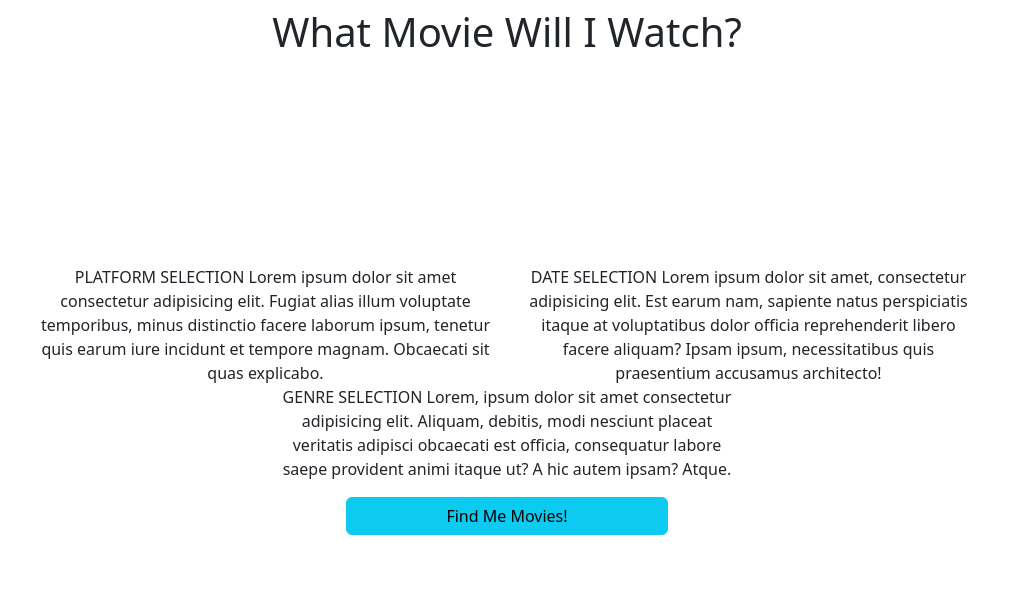
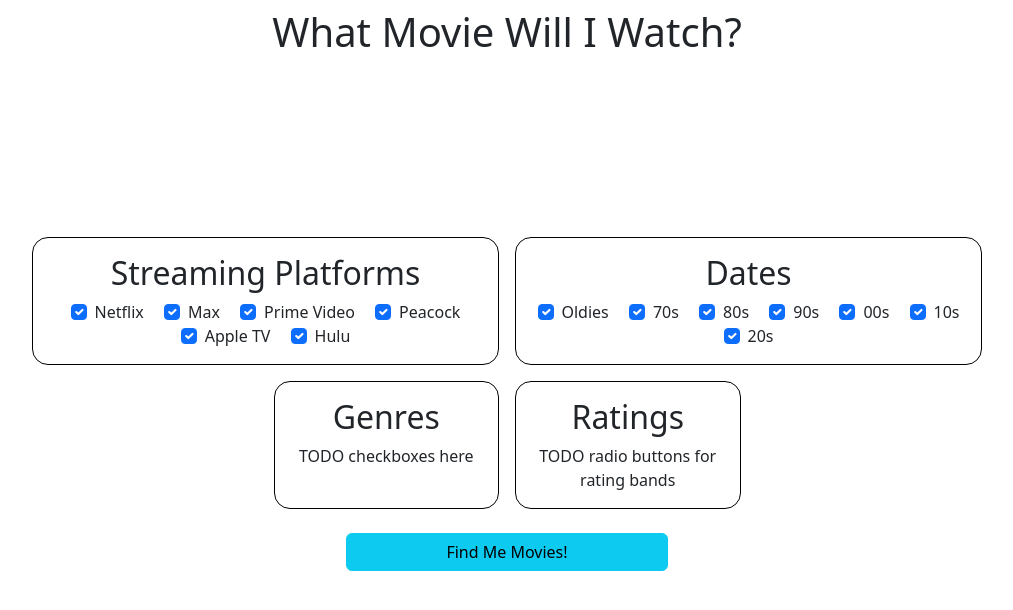
Before and after one commit to abelinsenmayer/movie-chooser, a plain HTML site: page index.html in a window 1280 px wide. Shown: the whole page, without its empty margins (133-1146 px from the left). Drawn offline with nearby package versions, Linux system fonts and the light colour scheme.

Commit message:
Added listeners for forms and changed formatting slightly

```diff
--- a/app.css
+++ b/app.css
@@ -2,3 +2,15 @@
     height: 100%;
     text-align: center;
 }
+
+.form-check {
+    display: inline-block;
+    margin: 0 0.5em;
+}
+
+.selection-box {
+    border: 1px solid black;
+    margin: 0.5em 0.5em;
+    padding: 1.0em 0.3em;
+    border-radius: 1.0em;
+}
--- a/app.js
+++ b/app.js
@@ -0,0 +1,36 @@
+// TODO capture input from all forms and print it out when you submit the form
+
+// Query forms
+const dateForm = document.querySelector('#date-form');
+const platformForm = document.querySelector('#platform-form');
+const submitQueryButton = document.querySelector('#submit-button');
+
+// Query values
+let platforms = null;
+let dates = null;
+let ratings = null;
+let genres = null;
+
+// Form submission button listener
+submitQueryButton.addEventListener('click', (e) => {
+    platformForm.requestSubmit();
+    dateForm.requestSubmit();
+});
+
+// Form submission listeners
+dateForm.addEventListener('submit', (e) => {
+    e.preventDefault();
+    // for(elt of dateForm) {
+    //     console.dir(elt.value)
+    // }
+});
+
+platformForm.addEventListener('submit', (e) => {
+    e.preventDefault();
+    // for(elt of platformForm) {
+    //     console.dir(elt.value)
+    // }
+});
+
+
+// Movies API
--- a/index.html
+++ b/index.html
@@ -20,30 +20,85 @@
     <h1 class="align-self-start mt-2 fixed-top">What Movie Will I Watch?</h1>
 
     <div id="content-area" class="w-75">
-        <div class="row">
-            <section id="platform selection" class="col">
-                PLATFORM SELECTION Lorem ipsum dolor sit amet consectetur adipisicing elit. Fugiat alias illum voluptate
-                temporibus, minus distinctio facere laborum ipsum, tenetur quis earum iure incidunt et tempore magnam.
-                Obcaecati sit quas explicabo.
+        <div class="row no-gutters">
+            <section id="platform selection" class="col px-0 selection-box">
+                <h2>Streaming Platforms</h2>
+                <form id="platform-form">
+                    <div class="form-check">
+                        <input type="checkbox" class="form-check-input" value="netflix" id="netflix-checkbox" checked>
+                        <label for="netflix-checkbox" class="form-check-label">Netflix<label>
+                    </div>
+                    <div class="form-check">
+                        <input type="checkbox" class="form-check-input" value="max" id="max-checkbox" checked>
+                        <label for="max-checkbox" class="form-check-label">Max<label>
+                    </div>
+                    <div class="form-check">
+                        <input type="checkbox" class="form-check-input" value="prime" id="amazon-checkbox" checked>
+                        <label for="amazon-checkbox" class="form-check-label">Prime Video<label>
+                    </div>
+                    <div class="form-check">
+                        <input type="checkbox" class="form-check-input" value="peacock" id="peacock-checkbox" checked>
+                        <label for="peacock-checkbox" class="form-check-label">Peacock<label>
+                    </div>
+                    <div class="form-check">
+                        <input type="checkbox" class="form-check-input" value="apple" id="apple-checkbox" checked>
+                        <label for="apple-checkbox" class="form-check-label">Apple TV<label>
+                    </div>
+                    <div class="form-check">
+                        <input type="checkbox" class="form-check-input" value="hulu" id="hulu-checkbox" checked>
+                        <label for="hulu-checkbox" class="form-check-label">Hulu<label>
+                    </div>
+                </form>
             </section>
-            <section id="date-selection" class="col">
-                DATE SELECTION Lorem ipsum dolor sit amet, consectetur adipisicing elit. Est earum nam, sapiente natus
-                perspiciatis itaque at voluptatibus dolor officia reprehenderit libero facere aliquam? Ipsam ipsum,
-                necessitatibus quis praesentium accusamus architecto!
+            <section id="date-selection" class="px-0 col selection-box">
+                <h2>Dates</h2>
+                <form id="date-form">
+                    <div class="form-check">
+                        <input type="checkbox" class="form-check-input" value="" id="old-checkbox" checked>
+                        <label for="old-checkbox" class="form-check-label">Oldies<label>
+                    </div>
+                    <div class="form-check">
+                        <input type="checkbox" class="form-check-input" value="" id="seventies-checkbox" checked>
+                        <label for="seventies-checkbox" class="form-check-label">70s<label>
+                    </div>
+                    <div class="form-check">
+                        <input type="checkbox" class="form-check-input" value="" id="eighties-checkbox" checked>
+                        <label for="eighties-checkbox" class="form-check-label">80s<label>
+                    </div>
+                    <div class="form-check">
+                        <input type="checkbox" class="form-check-input" value="" id="nineties-checkbox" checked>
+                        <label for="nineties-checkbox" class="form-check-label">90s<label>
+                    </div>
+                    <div class="form-check">
+                        <input type="checkbox" class="form-check-input" value="" id="oughts-checkbox" checked>
+                        <label for="oughts-checkbox" class="form-check-label">00s<label>
+                    </div>
+                    <div class="form-check">
+                        <input type="checkbox" class="form-check-input" value="" id="tens-checkbox" checked>
+                        <label for="tens-checkbox" class="form-check-label">10s<label>
+                    </div>
+                    <div class="form-check">
+                        <input type="checkbox" class="form-check-input" value="" id="twenties-checkbox" checked>
+                        <label for="twenties-checkbox" class="form-check-label">20s<label>
+                    </div>
+                </form>
             </section>
         </div>
-        <div class="row">
+        <div class="row no-gutters">
             <div class="col-3"></div>
-            <section id="genre-selection" class="col">
-                GENRE SELECTION Lorem, ipsum dolor sit amet consectetur adipisicing elit. Aliquam, debitis, modi
-                nesciunt placeat veritatis adipisci obcaecati est officia, consequatur labore saepe provident animi
-                itaque ut? A hic autem ipsam? Atque.
+            <section id="genre-selection" class="px-0 col selection-box">
+                <h2>Genres</h2>
+                TODO checkboxes here
+            </section>
+            <section id="rating-selection" class="px-0 col selection-box">
+                <h2>Ratings</h2>
+                TODO radio buttons for rating bands
             </section>
             <div class="col-3"></div>
         </div>
-        <div class="row mt-3">
+        <div class="row no-gutters mt-3">
             <div class="col-4"></div>
-            <button class="col btn btn-info">Find Me Movies!</button>
+            <button id="submit-button" class="col btn btn-info" type="submit">Find Me Movies!</button>
             <div class="col-4"></div>
         </div>
     </div>
```
